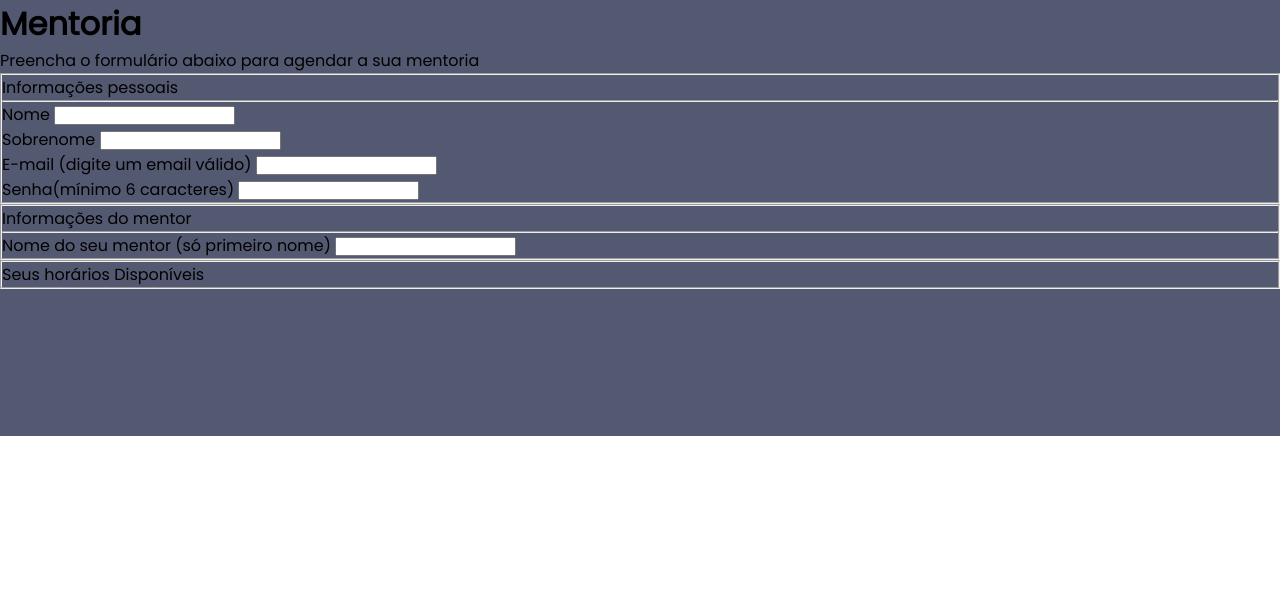
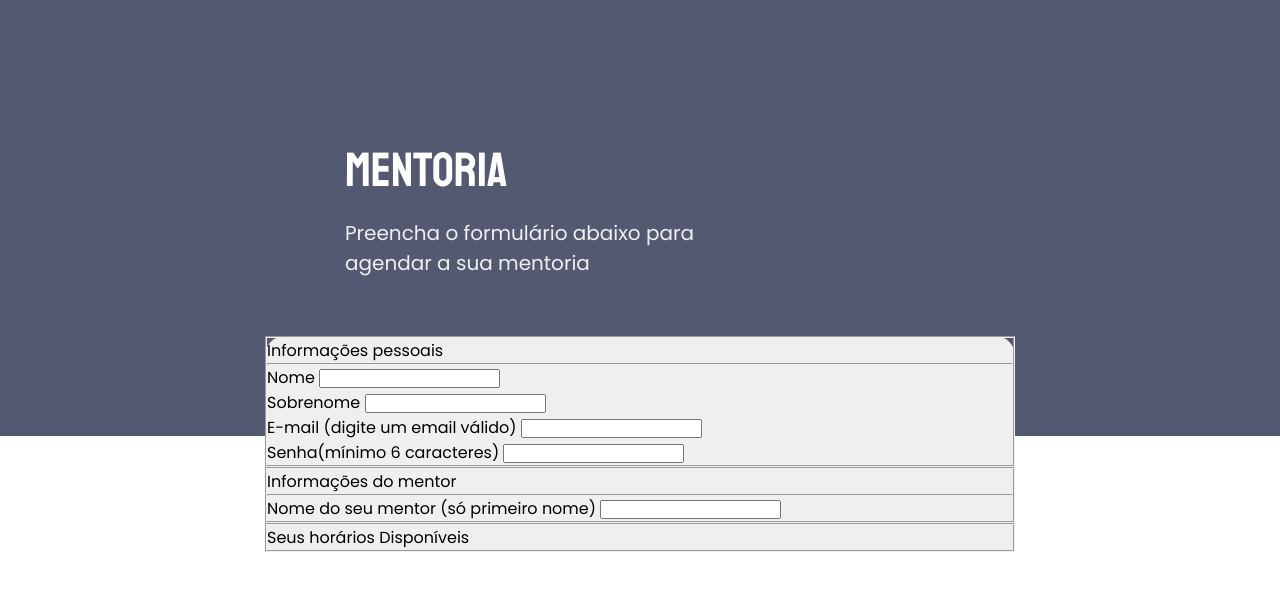
Before and after one commit to matheushnascimento/Mentoria, a plain HTML site: page index.html in a window 1280 px wide. Drawn offline with Linux system fonts and the light colour scheme.

Commit message:
cabeçalho do site e css do form

```diff
--- a/style.css
+++ b/style.css
@@ -10,8 +10,6 @@
   --color1: #535971;
   --color2: #ff5374;
   --color3: #efefef;
-
-  --title: "Staatliches", sans-serif;
 }
 
 body::before {
@@ -32,3 +30,30 @@ body::before {
 body {
   font-family: "Poppins", sans-serif;
 }
+
+h1 {
+  font-family: "Staatliches", sans-serif;
+  color: var(--color3);
+  color: #fff;
+  font-size: 48px;
+  font-weight: 400;
+  margin: 140px 0 18px 345px;
+}
+
+p {
+  width: 417px;
+
+  color: var(--color3);
+  font-size: 20px;
+
+  margin: 0 0 58px 345px;
+}
+
+form {
+  border-radius: 20px 20px 0px 0px;
+  width: 750px;
+
+  margin: auto;
+
+  background: var(--color3);
+}
```
